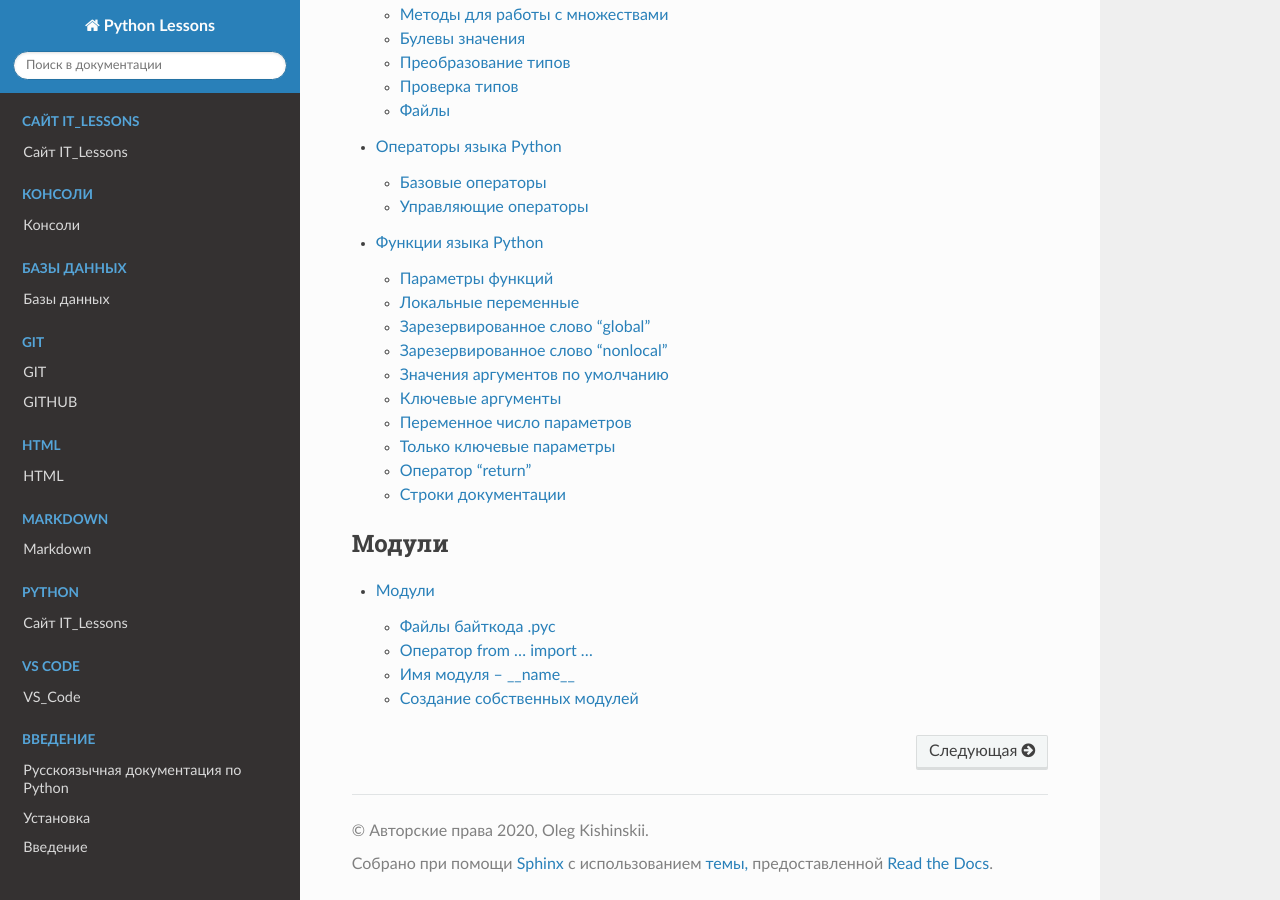
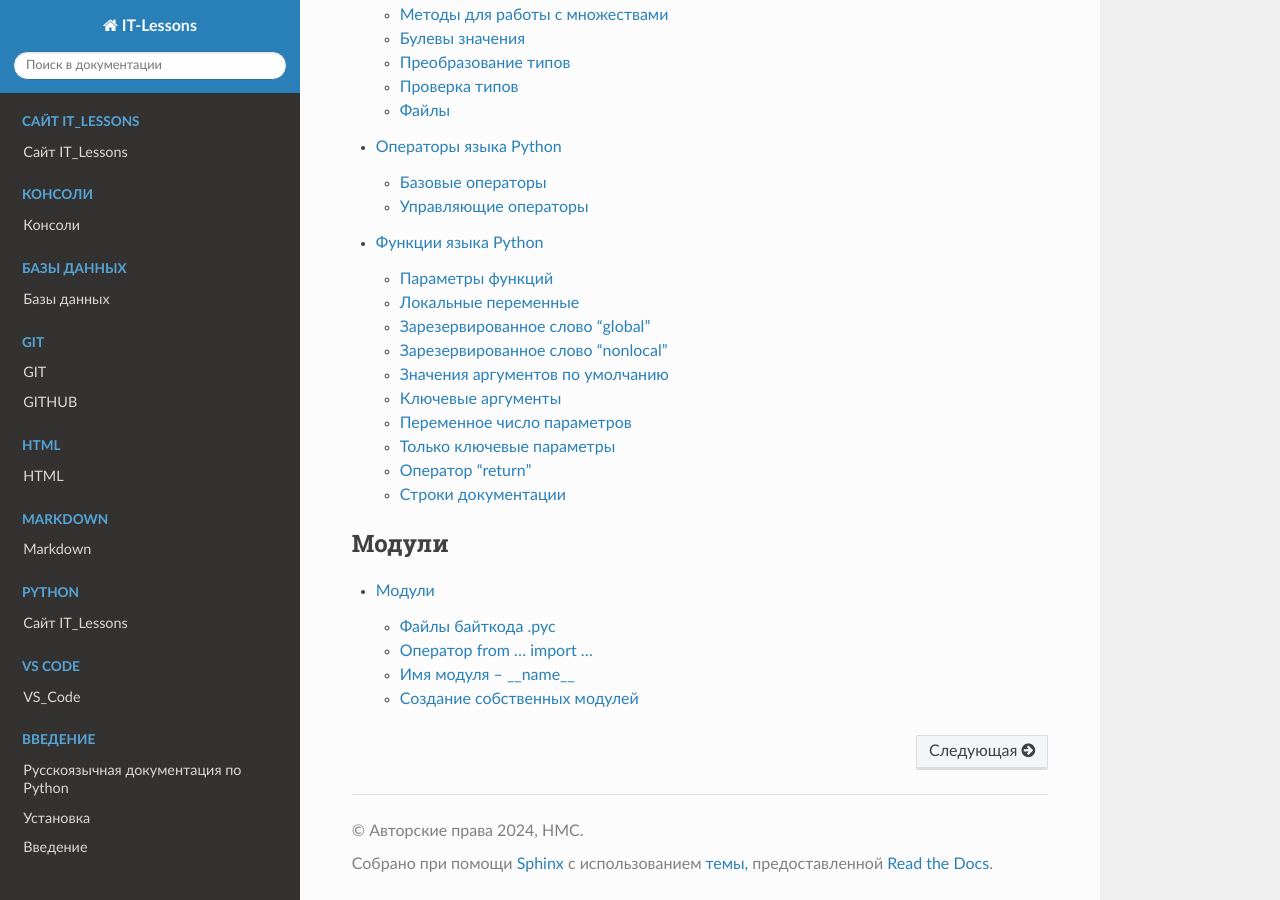
Before and after one commit to NMSprog/5_ITL, a Sphinx documentation site: the page built from source/index.rst, in a window 1280 px wide and 900 px high, scrolled down 2789 px. Built offline with Sphinx 7.4.7 and the Read the Docs theme 2.0.0, drawn with Linux system fonts in a browser that asks for light colours.

Commit message:
Изменение копирйта

```diff
--- a/source/conf.py
+++ b/source/conf.py
@@ -18,9 +18,9 @@ import sphinx_rtd_theme
 
 # -- Project information -----------------------------------------------------
 
-project = 'Python Lessons'
-copyright = '2020, Oleg Kishinskii'
-author = 'Oleg Kishinskii'
+project = 'IT-Lessons'
+copyright = '2024, НМС'
+author = 'M'
 
 
 # -- General configuration ---------------------------------------------------
```
